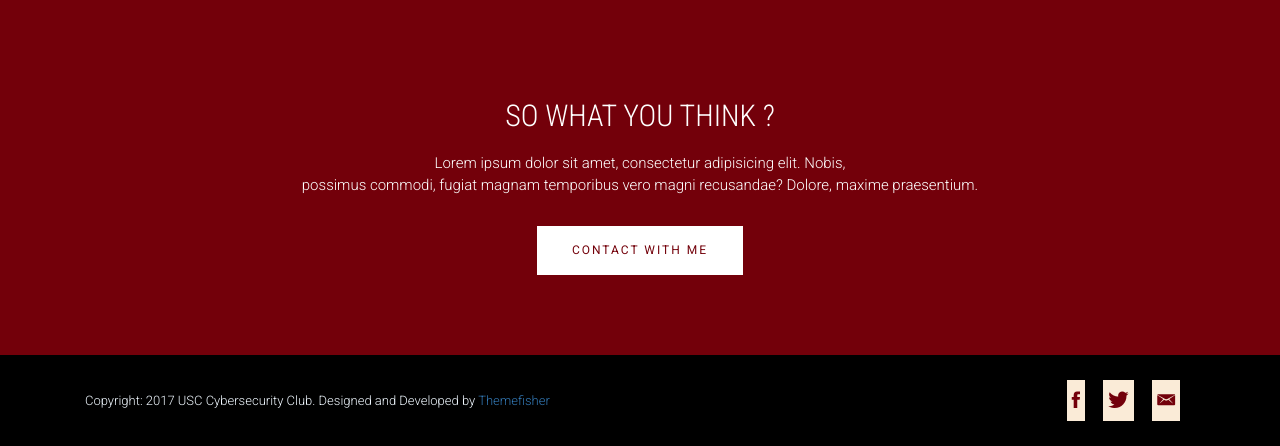
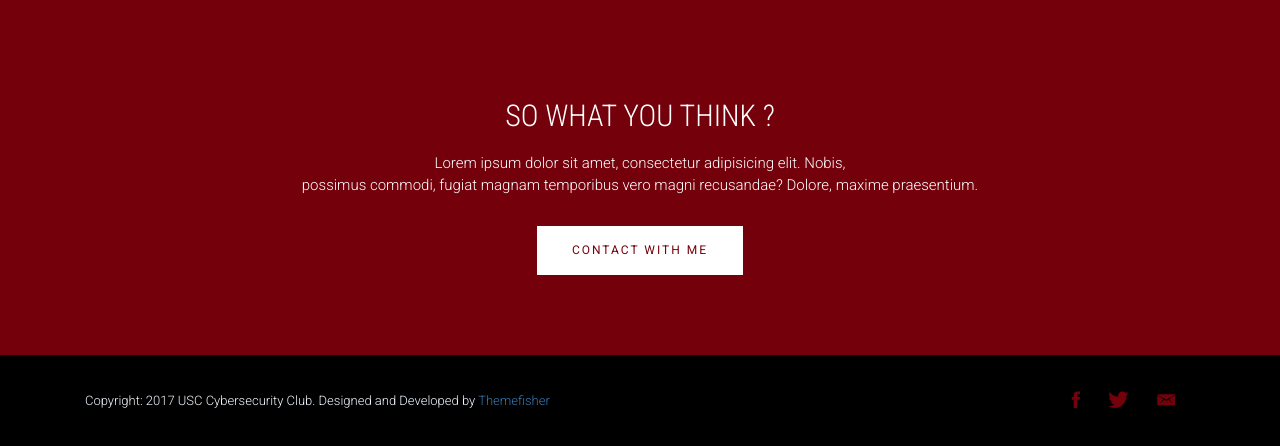
Before and after one commit to nglaeser/CybersecSite, a Flask app: page /about.html in a window 1280 px wide. Shown: the part 2056-2502 px from the top of the page. Run offline with Flask 2, Linux system fonts and the light colour scheme; some libraries are stand-ins or nearby versions; some web fonts are replaced.

Commit message:
Removed background from social icons

```diff
--- a/static/css/main.css
+++ b/static/css/main.css
@@ -518,7 +518,6 @@ figure figcaption p {
   display: inline-block;
   padding: 5px;
   margin-right: 15px;
-  background-color: antiquewhite;
 }
 #footer .social li a {
   font-size: 22px;
```
